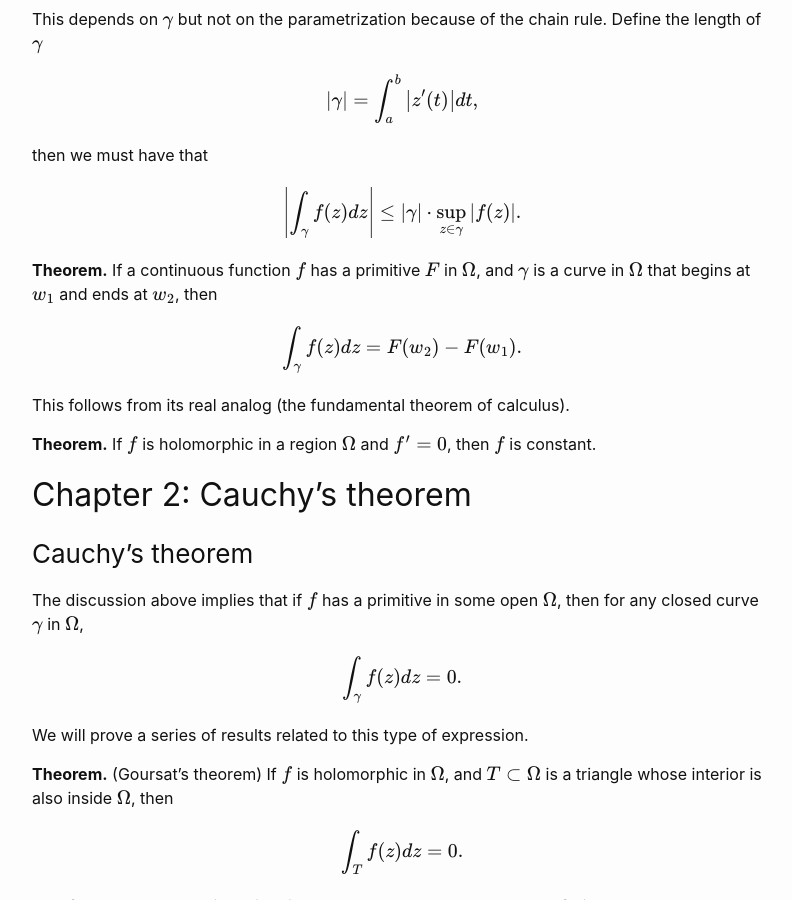
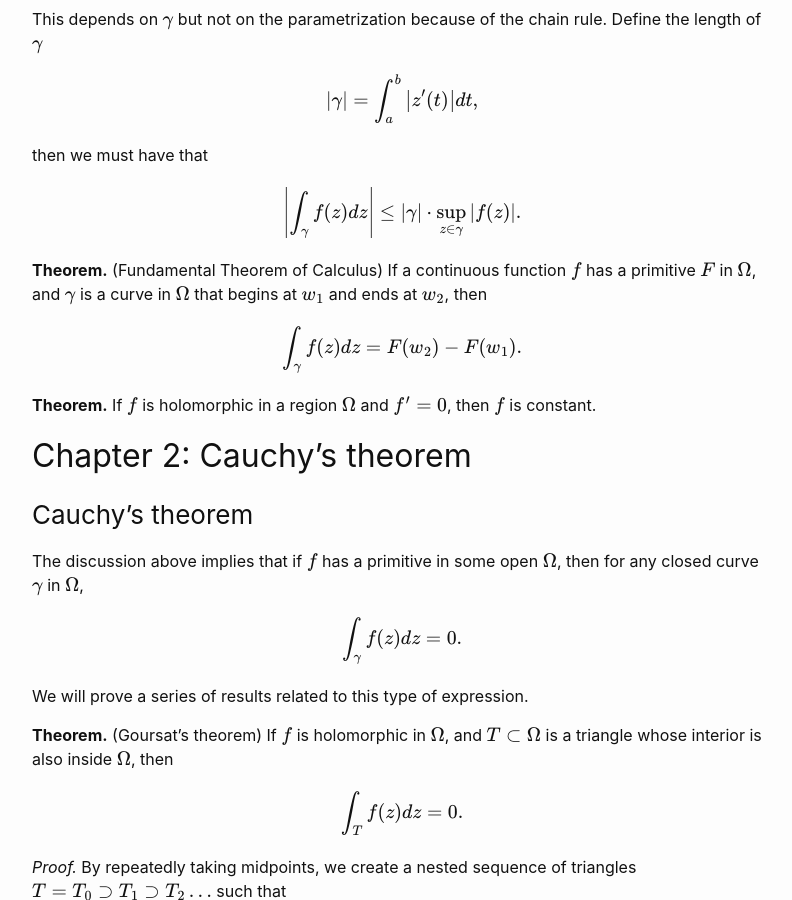
Before and after one commit to chry-santhemum/chry-santhemum.github.io, a Jekyll site: the page built from docs/_posts/2021-09-27-cmplx1.markdown, in a window 1280 px wide and 900 px high, scrolled down 1642 px. Shown: the whole window, without its empty margins (238-1030 px from the left). Built offline with Jekyll 4.4.1, drawn with Linux system fonts in a browser that asks for light colours; some of the changed text lies outside the part shown.

Commit message:
Update 2021-09-27-cmplx1.markdown

```diff
--- a/docs/_posts/2021-09-27-cmplx1.markdown
+++ b/docs/_posts/2021-09-27-cmplx1.markdown
@@ -157,11 +157,9 @@ then we must have that
 
 $$\abs{\int_{\gamma} f(z)dz} \le \abs{\gamma} \cdot \sup_{z\in\gamma} \abs{f(z)}.$$
 
-**Theorem.** If a continuous function $$f$$ has a primitive $$F$$ in $$\Omega$$, and $$\gamma$$ is a curve in $$\Omega$$ that begins at $$w_1$$ and ends at $$w_2$$, then
+**Theorem.** (Fundamental Theorem of Calculus) If a continuous function $$f$$ has a primitive $$F$$ in $$\Omega$$, and $$\gamma$$ is a curve in $$\Omega$$ that begins at $$w_1$$ and ends at $$w_2$$, then
 
 $$\int_{\gamma} f(z)dz = F(w_2) - F(w_1).$$
-
-This follows from its real analog (the fundamental theorem of calculus).
 
 **Theorem.** If $$f$$ is holomorphic in a region $$\Omega$$ and $$f' = 0$$, then $$f$$ is constant.
 
```
Also changed, not shown: other parts of docs/_posts/2021-09-27-cmplx1.markdown (+1 -1 lines).
